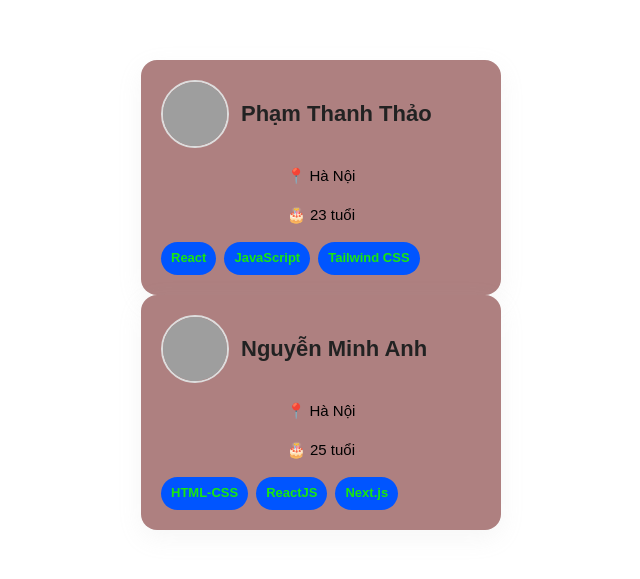
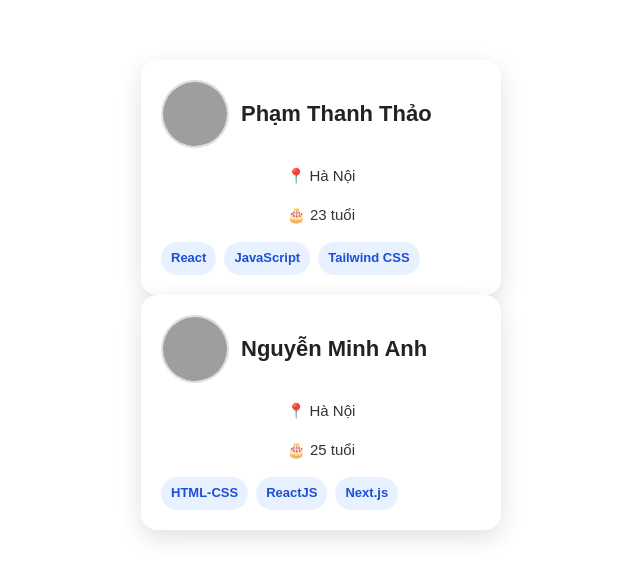
Before and after one commit to nvantien24042002/react-go, a React (Vite) app: page / in a window 1280 px wide. Shown: the part 113-692 px from the top of the page, without its empty margins (319-959 px from the left). Built offline with nearby package versions, Linux system fonts and the light colour scheme; grey boxes are pictures that could not be loaded.

Commit message:
added External css

```diff
--- a/src/components/UserProfile.css
+++ b/src/components/UserProfile.css
@@ -1,40 +1,56 @@
-/* body {
-    font-family: Cambria, Cochin, Georgia, Times, 'Times New Roman', serif;
-}
 .user-card {
-    width: 250px;
+    width: 320px;
     padding: 20px;
+    border-radius: 16px;
     background-color: #ffffff;
-    border-radius: 15px;
-    box-shadow: 0 4px 8px rgba(0, 0, 0, 0.1);
-    text-align: center;
-    font-family: 'Arial', sans-serif;
-    transition: transform 0.3s ease;
-    margin: 20px auto;
+    box-shadow: 0 8px 24px rgba(0, 0, 0, 0.12);
+    font-family: Arial, sans-serif;
+    color: #333333;
 }
 
-.user-card:hover {
-    transform: translateY(-5px);
-} */
+.card-header {
+    display: flex;
+    align-items: center;
+    gap: 12px;
+    margin-bottom: 16px;
+}
 
 .avt {
-    width: 120px;
-    height: 120px;
+    width: 64px;
+    height: 64px;
     border-radius: 50%;
     object-fit: cover;
-    border: 3px solid #007bff;
-    margin-bottom: 15px;
+    border: 2px solid #dddddd;
 }
 
-/* .adrress {
-    font-size: 1.1rem;
-    font-weight: bold;
-    color: #333;
-    margin: 5px 0;
+.user-name {
+    font-size: 22px;
+    margin: 0;
+    color: #222222;
 }
 
-.date {
-    font-size: 0.9rem;
-    color: #777;
-    margin: 0;
-} */
+.card-body {
+    font-size: 15px;
+    line-height: 1.6;
+}
+
+.skills-container {
+    display: flex;
+    flex-wrap: wrap;
+    gap: 8px;
+    margin-top: 12px;
+}
+
+.skill-badge {
+    padding: 6px 10px;
+    border-radius: 999px;
+    background-color: #e8f1ff;
+    color: #1d4ed8;
+    font-size: 13px;
+    font-weight: 600;
+}
+
+.empty-text {
+    color: #888888;
+    font-style: italic;
+}
--- a/src/components/UserProfile.jsx
+++ b/src/components/UserProfile.jsx
@@ -1,3 +1,5 @@
+import "../components/UserProfile.css";
+
 function UserProfile({ user }) {
     // Logic
     let ageText = "Chưa cập nhật tuổi";
@@ -7,102 +9,102 @@ function UserProfile({ user }) {
         ageText = `${currYear - user.year} tuổi`;
     }
 
-    // Inline styles
-    const cardStyle = {
-        width: "320px",
-        padding: "20px",
-        borderRadius: "16px",
-        backgroundColor: "#ae8080",
-        boxShadow: "0 8px 24px rgba(184, 184, 184, 0.12)",
-        fontFamily: "Arial, sans-serif",
-        color: "#000000",
-    };
+    // Inline classNames
+    // const cardclassName = {
+    //     width: "320px",
+    //     padding: "20px",
+    //     borderRadius: "16px",
+    //     backgroundColor: "#ae8080",
+    //     boxShadow: "0 8px 24px rgba(184, 184, 184, 0.12)",
+    //     fontFamily: "Arial, sans-serif",
+    //     color: "#000000",
+    // };
 
-    const headerStyle = {
-        display: "flex",
-        alignItems: "center",
-        gap: "12px",
-        marginBottom: "16px",
-    };
+    // const headerclassName = {
+    //     display: "flex",
+    //     alignItems: "center",
+    //     gap: "12px",
+    //     marginBottom: "16px",
+    // };
 
-    const avatarStyle = {
-        width: "64px",
-        height: "64px",
-        borderRadius: "50%",
-        objectFit: "cover",
-        border: "2px solid #ddd",
-    };
+    // const avatarclassName = {
+    //     width: "64px",
+    //     height: "64px",
+    //     borderRadius: "50%",
+    //     objectFit: "cover",
+    //     border: "2px solid #ddd",
+    // };
 
-    const nameStyle = {
-        fontSize: "22px",
-        margin: 0,
-        color: "#222",
-    };
+    // const nameclassName = {
+    //     fontSize: "22px",
+    //     margin: 0,
+    //     color: "#222",
+    // };
 
-    const bodyStyle = {
-        fontSize: "15px",
-        lineHeight: "1.6",
-    };
+    // const bodyclassName = {
+    //     fontSize: "15px",
+    //     lineHeight: "1.6",
+    // };
 
-    const skillsContainerStyle = {
-        display: "flex",
-        flexWrap: "wrap",
-        gap: "8px",
-        marginTop: "12px",
-    };
+    // const skillsContainerclassName = {
+    //     display: "flex",
+    //     flexWrap: "wrap",
+    //     gap: "8px",
+    //     marginTop: "12px",
+    // };
 
-    const skillBadgeStyle = {
-        padding: "6px 10px",
-        borderRadius: "999px",
-        backgroundColor: "#0055ff",
-        color: "#18e90e",
-        fontSize: "13px",
-        fontWeight: "600",
-    };
+    // const skillBadgeclassName = {
+    //     padding: "6px 10px",
+    //     borderRadius: "999px",
+    //     backgroundColor: "#0055ff",
+    //     color: "#18e90e",
+    //     fontSize: "13px",
+    //     fontWeight: "600",
+    // };
 
-    const emptyTextStyle = {
-        color: "#888",
-        fontStyle: "italic",
-    };
+    // const emptyTextclassName = {
+    //     color: "#888",
+    //     fontclassName: "italic",
+    // };
 
     // UI
     return (
-        <div style={cardStyle}>
-            <div style={headerStyle}>
+        <div className="user-card">
+            <div className="card-header">
                 {user.avt && (
                     <img
-                        style={avatarStyle}
+                        className="avt"
                         src={user.avt}
                         alt={user.name}
                     />
                 )}
 
-                <h2 style={nameStyle}>
+                <h2 className="user-name">
                     {user.name ?? "Ẩn Danh"}
                 </h2>
             </div>
 
-            <div style={bodyStyle}>
+            <div className="card-body">
                 {user.location ? (
                     <p>📍 {user.location}</p>
                 ) : (
-                    <p style={emptyTextStyle}>Chưa cập nhật địa chỉ</p>
+                    <p className="empty-text">Chưa cập nhật địa chỉ</p>
                 )}
 
                 <p>🎂 {ageText}</p>
 
-                <div style={skillsContainerStyle}>
+                <div className="skills-container">
                     {user.skills?.length > 0 ? (
                         user.skills.map((skill, index) => (
                             <span
                                 key={index}
-                                style={skillBadgeStyle}
+                                className="skill-badge"
                             >
                                 {skill}
                             </span>
                         ))
                     ) : (
-                        <p style={emptyTextStyle}>Chưa có kỹ năng</p>
+                        <p className="empty-text">Chưa có kỹ năng</p>
                     )}
                 </div>
             </div>
```
